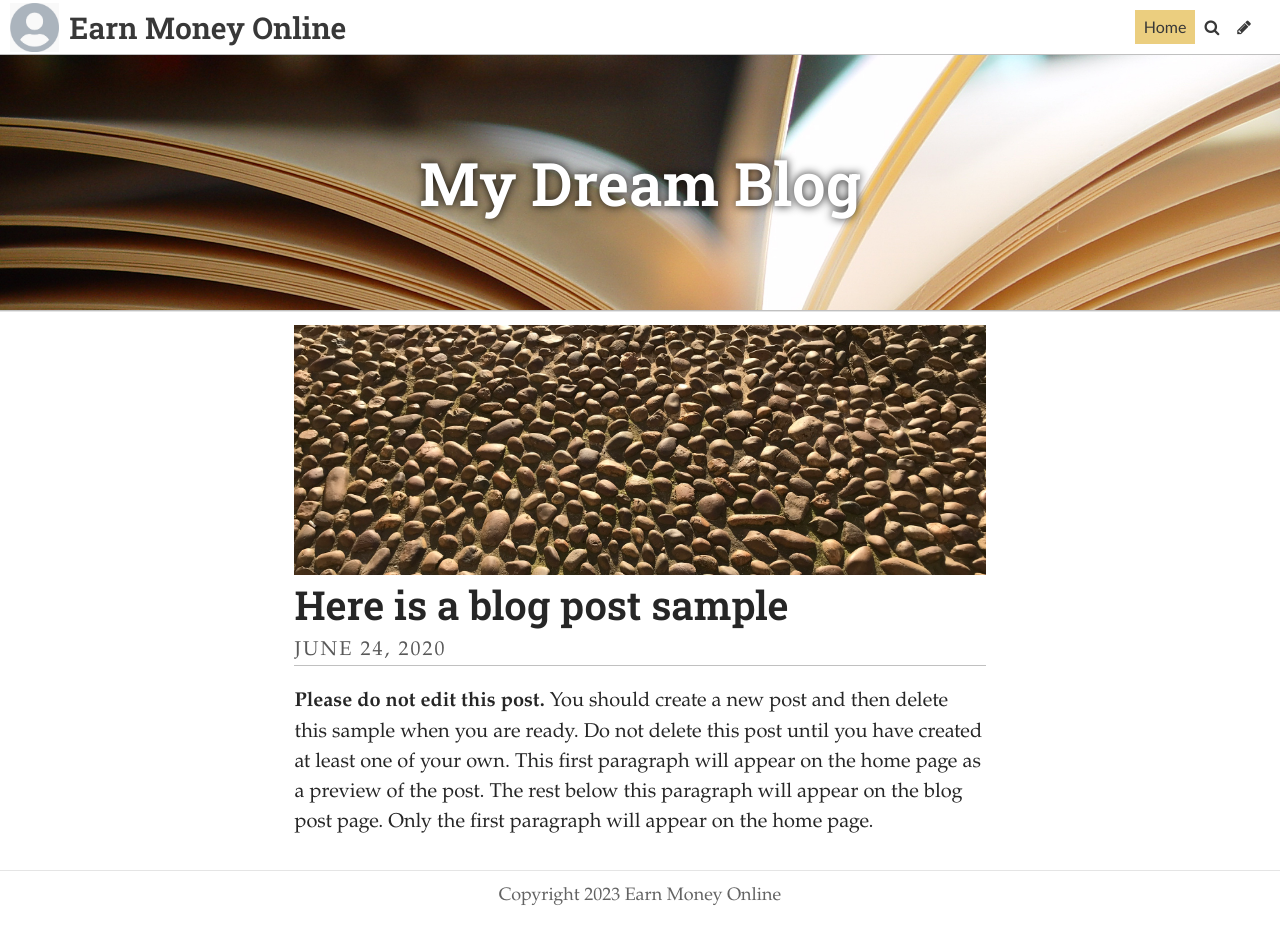
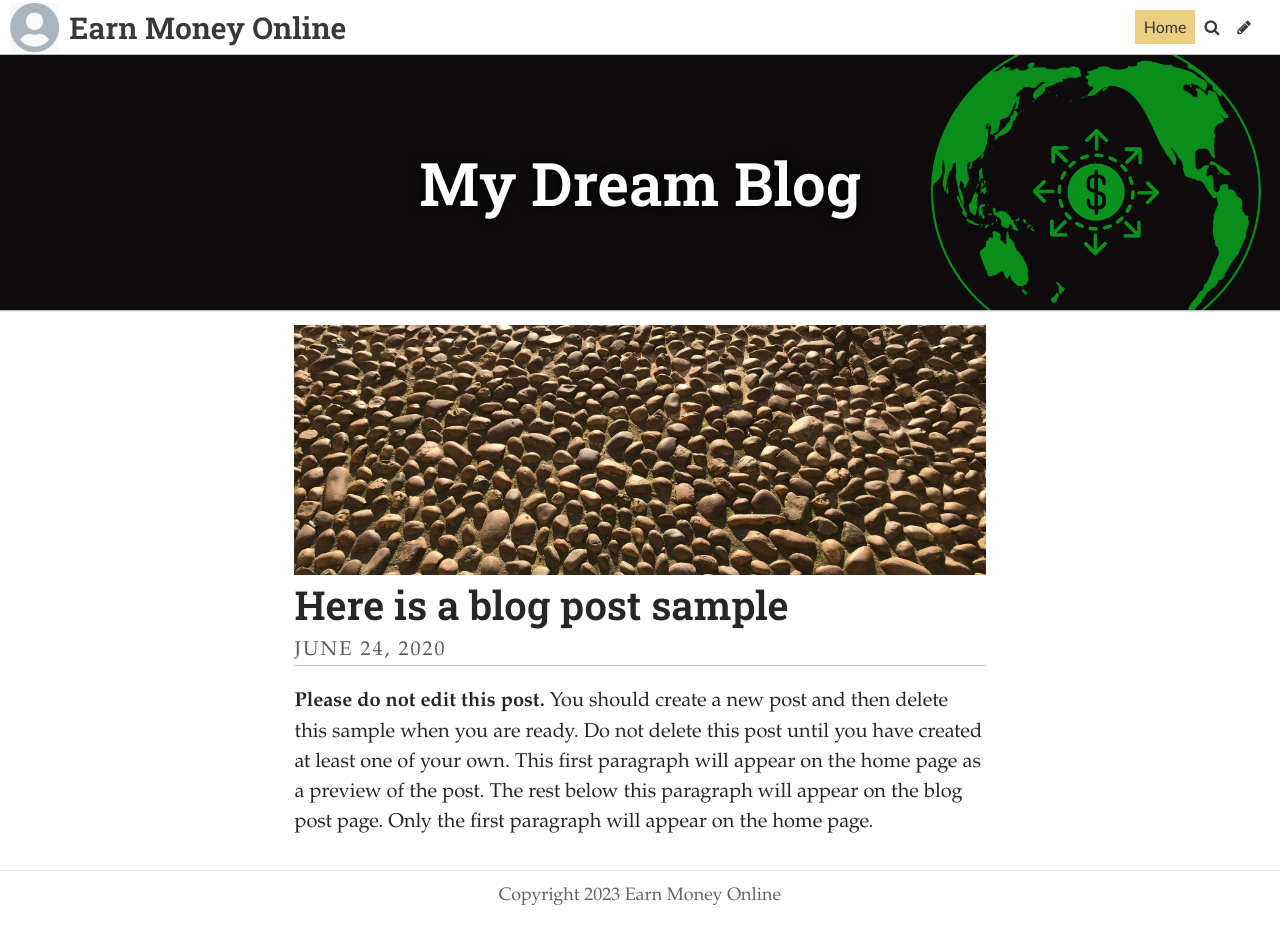
Before and after one commit to Juan-Jones/emo, a Jekyll site: the page built from index.html, in a window 1280 px wide. Built offline with Jekyll 4.4.1, drawn with Linux system fonts in a browser that asks for light colours; some web fonts are replaced; the list of posts is cut into pages by our own code.

Commit message:
Update Settings “general”

```diff
--- a/_data/settings.yml
+++ b/_data/settings.yml
@@ -1,13 +1,15 @@
 title: Earn Money Online
-description: Find ways to earn money online, i.e., side hustles, work at home jobs and investing, learn how to start an online business freelancing, e marketing or blogging.
+description: Find ways to earn money online, i.e., side hustles, work at home
+  jobs and investing, learn how to start an online business freelancing, e
+  marketing or blogging.
+footer_text: Copyright 2023 Earn Money Online
+header_feature_image: ../uploads/online-cash.png
 header_text: My Dream Blog
 header_text_color: "#ffffff"
-footer_text: Copyright 2023 Earn Money Online
-header_feature_image: ../uploads/pages.jpg
-bannerheight: "20vmax"
-navbarheight: "55px"
-gridlayout: false
+bannerheight: 20vmax
+navbarheight: 55px
 logo: /uploads/logo.jpg
 favicon: /uploads/favicon.ico
+gridlayout: false
+fixednavbar: false
 upzoom: true
-fixednavbar: false
```
